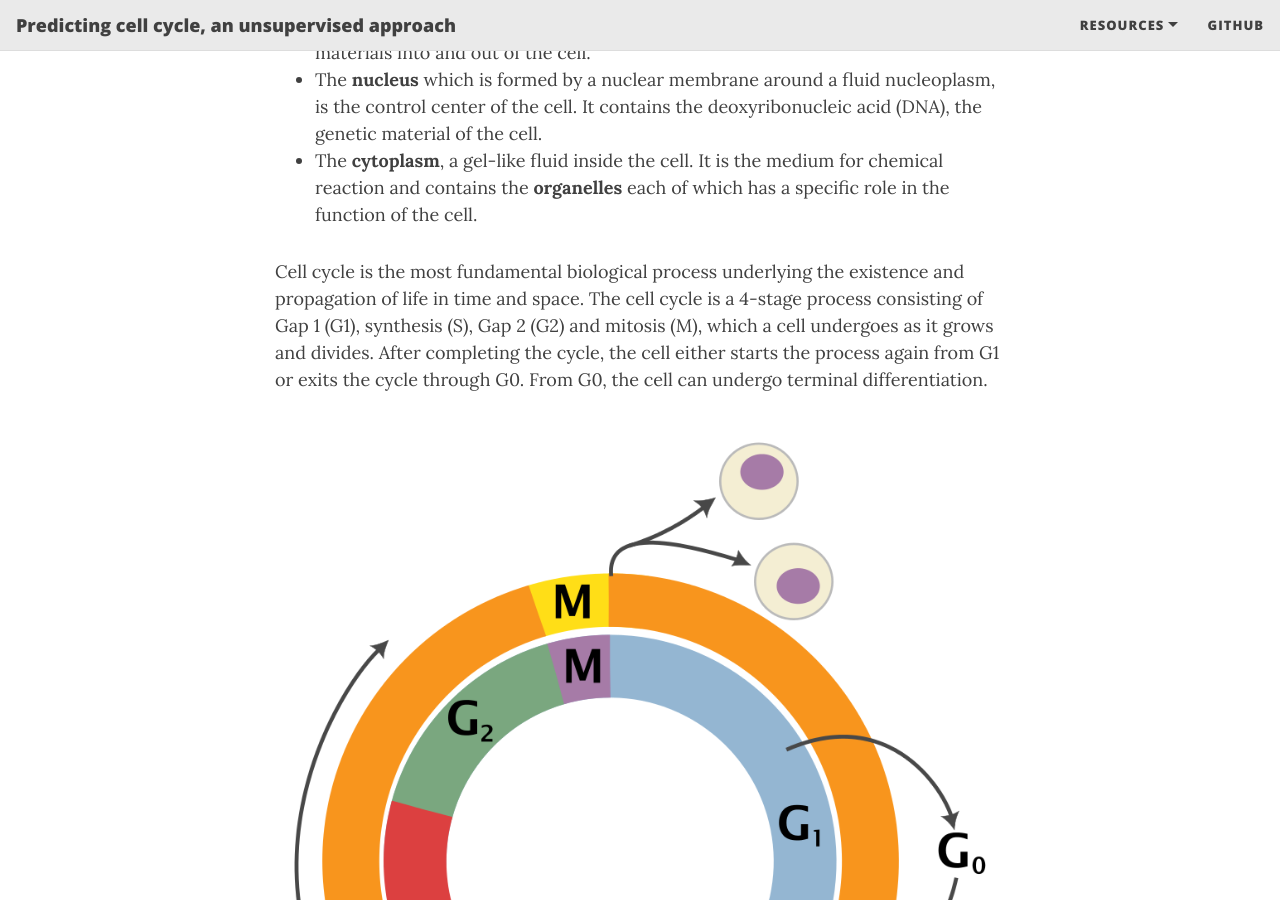
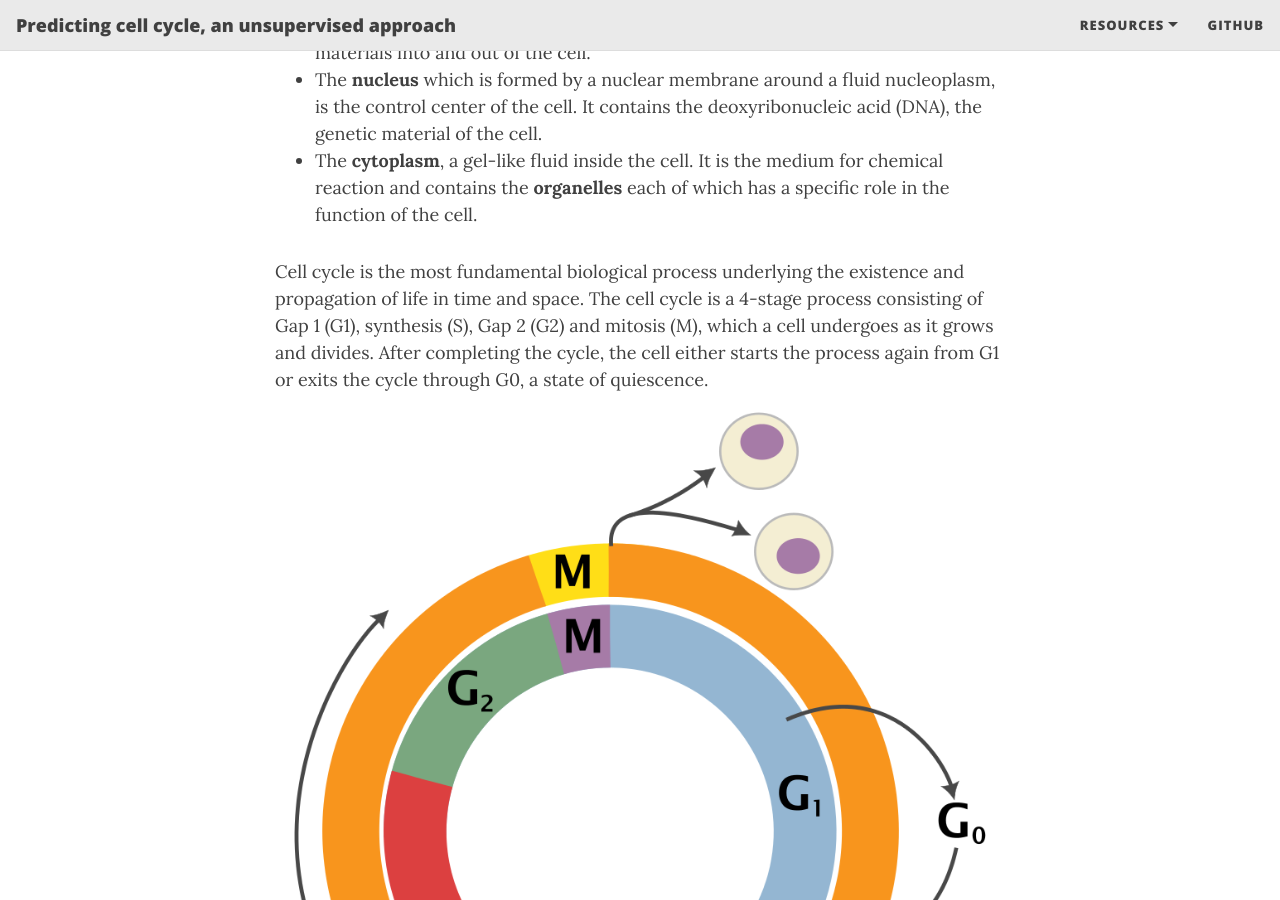
Before and after one commit to lucarossi9/statistical_computation_4, a Jekyll site: the page built from index.md, in a window 1280 px wide and 900 px high, scrolled down 1577 px. Built offline with Jekyll 4.4.1, drawn with Linux system fonts in a browser that asks for light colours; nearby versions of some CDN libraries; the list of posts is cut into pages by our own code.

Commit message:
Update index.md

```diff
--- a/index.md
+++ b/index.md
@@ -21,6 +21,5 @@ Cells are the basic structural and functional units of life. Cells can be divide
 * The **cytoplasm**, a gel-like fluid inside the cell. It is the medium for chemical reaction and contains the **organelles** each of which has a specific role in the function of the cell.
 
 
-Cell cycle is the most fundamental biological process underlying the existence and propagation of life in time and space. The cell cycle is a 4-stage process consisting of Gap 1 (G1), synthesis (S), Gap 2 (G2) and mitosis (M), which a cell undergoes as it grows and divides. After completing the cycle, the cell either starts the process again from G1 or exits the cycle through G0. From G0, the cell can undergo terminal differentiation.
-
+Cell cycle is the most fundamental biological process underlying the existence and propagation of life in time and space. The cell cycle is a 4-stage process consisting of Gap 1 (G1), synthesis (S), Gap 2 (G2) and mitosis (M), which a cell undergoes as it grows and divides. After completing the cycle, the cell either starts the process again from G1 or exits the cycle through G0, a state of quiescence.
 ![image](assets/img/Cell_Cycle.png)
```
